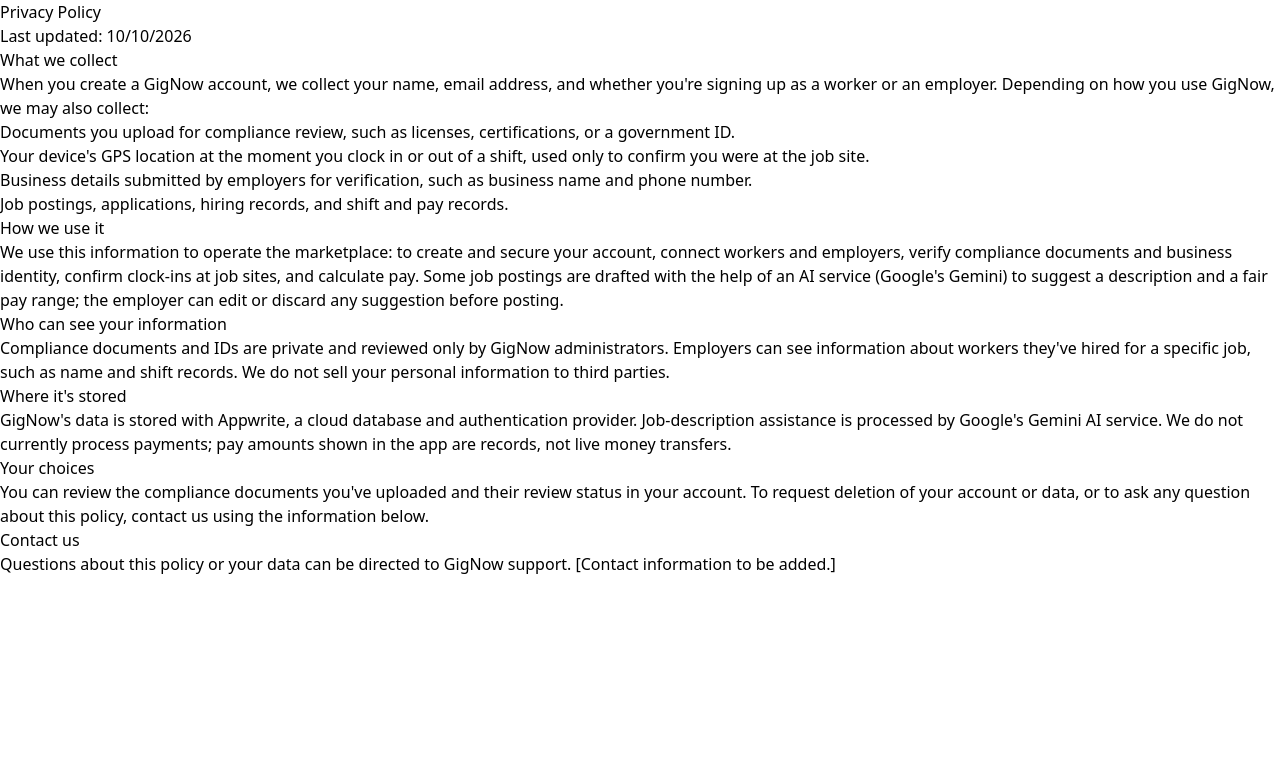
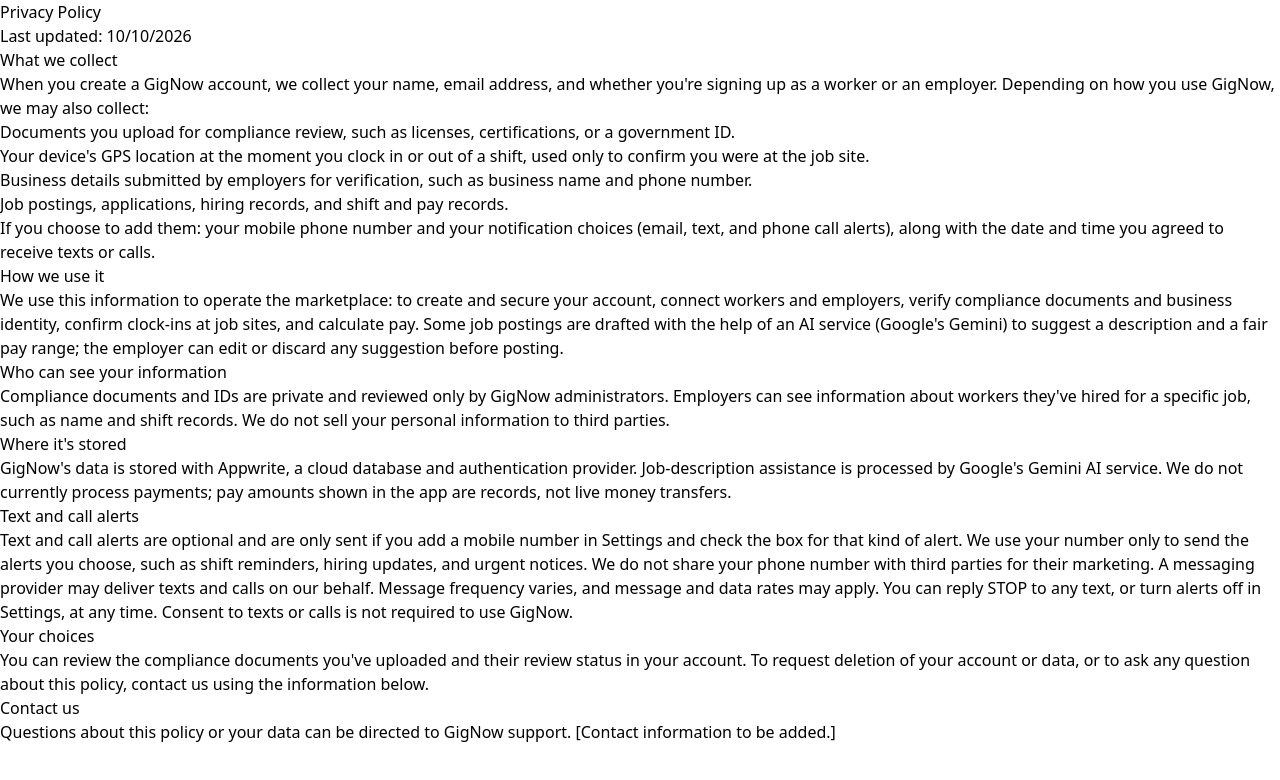
Before and after one commit to kbbee197-dotcom/GigNow, a React (Vite) app: page /privacy in a window 1280 px wide. Shown: the top 780 px of the page. Built offline with nearby package versions, Linux system fonts and the light colour scheme; no server answers; the HTML template or start-up script is replaced by a standard one.

Commit message:
Add text and call alert wording to Terms and Privacy

```diff
--- a/src/pages/Privacy.tsx
+++ b/src/pages/Privacy.tsx
@@ -11,6 +11,7 @@
         <li>Your device's GPS location at the moment you clock in or out of a shift, used only to confirm you were at the job site.</li>
         <li>Business details submitted by employers for verification, such as business name and phone number.</li>
         <li>Job postings, applications, hiring records, and shift and pay records.</li>
+        <li>If you choose to add them: your mobile phone number and your notification choices (email, text, and phone call alerts), along with the date and time you agreed to receive texts or calls.</li>
       </ul>
 
       <h2 className="text-lg font-bold text-slate-900 pt-2">How we use it</h2>
@@ -22,6 +23,9 @@
       <h2 className="text-lg font-bold text-slate-900 pt-2">Where it's stored</h2>
       <p>GigNow's data is stored with Appwrite, a cloud database and authentication provider. Job-description assistance is processed by Google's Gemini AI service. We do not currently process payments; pay amounts shown in the app are records, not live money transfers.</p>
 
+      <h2 className="text-lg font-bold text-slate-900 pt-2">Text and call alerts</h2>
+      <p>Text and call alerts are optional and are only sent if you add a mobile number in Settings and check the box for that kind of alert. We use your number only to send the alerts you choose, such as shift reminders, hiring updates, and urgent notices. We do not share your phone number with third parties for their marketing. A messaging provider may deliver texts and calls on our behalf. Message frequency varies, and message and data rates may apply. You can reply STOP to any text, or turn alerts off in Settings, at any time. Consent to texts or calls is not required to use GigNow.</p>
+
       <h2 className="text-lg font-bold text-slate-900 pt-2">Your choices</h2>
       <p>You can review the compliance documents you've uploaded and their review status in your account. To request deletion of your account or data, or to ask any question about this policy, contact us using the information below.</p>
 
--- a/src/pages/Terms.tsx
+++ b/src/pages/Terms.tsx
@@ -19,6 +19,9 @@
       <h2 className="text-lg font-bold text-slate-900 pt-2">AI-assisted features</h2>
       <p>GigNow may use AI tools to suggest job descriptions and pay ranges. These suggestions are drafts only; employers are responsible for reviewing and editing them before posting.</p>
 
+      <h2 className="text-lg font-bold text-slate-900 pt-2">Notifications, texts, and calls</h2>
+      <p>GigNow sends alerts about jobs, hiring, and shifts to your in-app Inbox. If you add a mobile number and opt in, we may also send you email, text messages, and automated phone calls about these matters. Message frequency varies, and message and data rates may apply. Reply STOP to any text, or change your choices in Settings, to stop receiving them. You do not have to opt in to texts or calls to use GigNow.</p>
+
       <h2 className="text-lg font-bold text-slate-900 pt-2">Conduct</h2>
       <p>You agree not to submit false information, impersonate another person or business, or use GigNow for any unlawful purpose. GigNow may suspend or remove accounts that violate these terms.</p>
 
```
